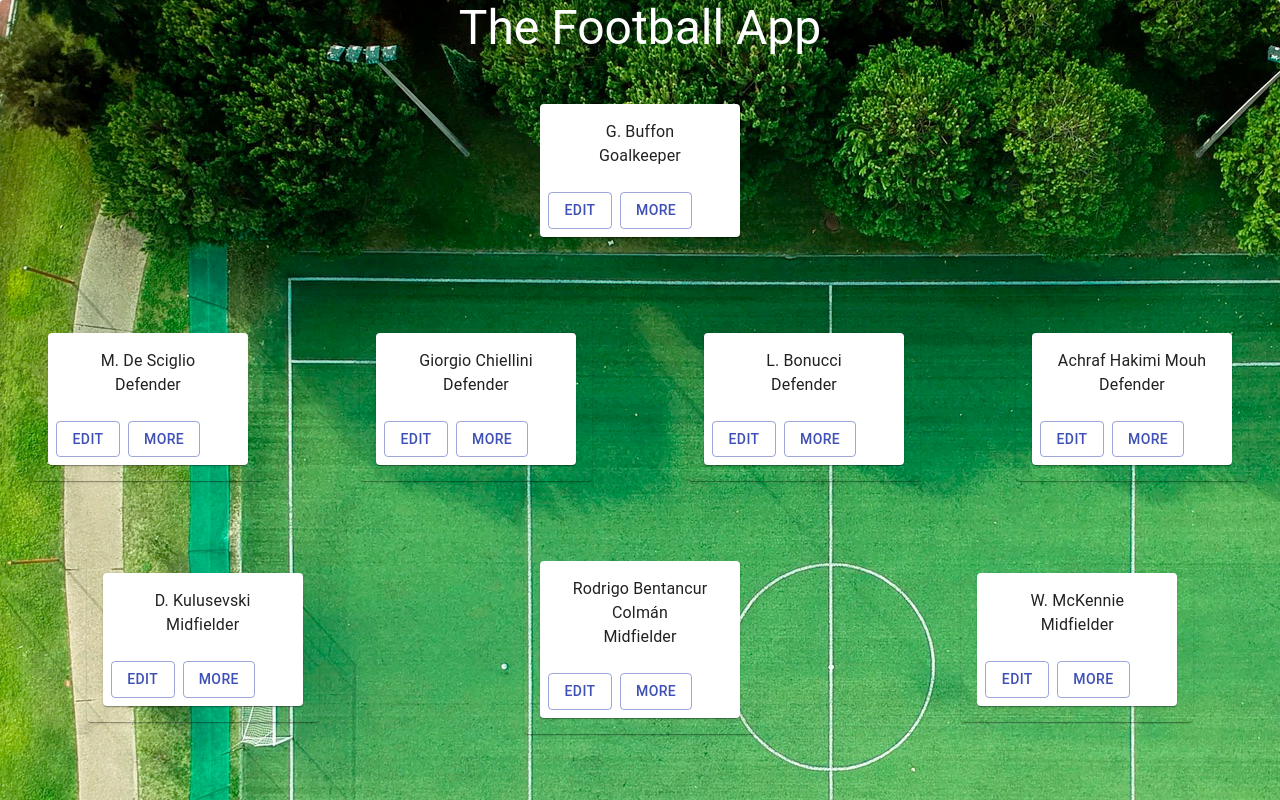
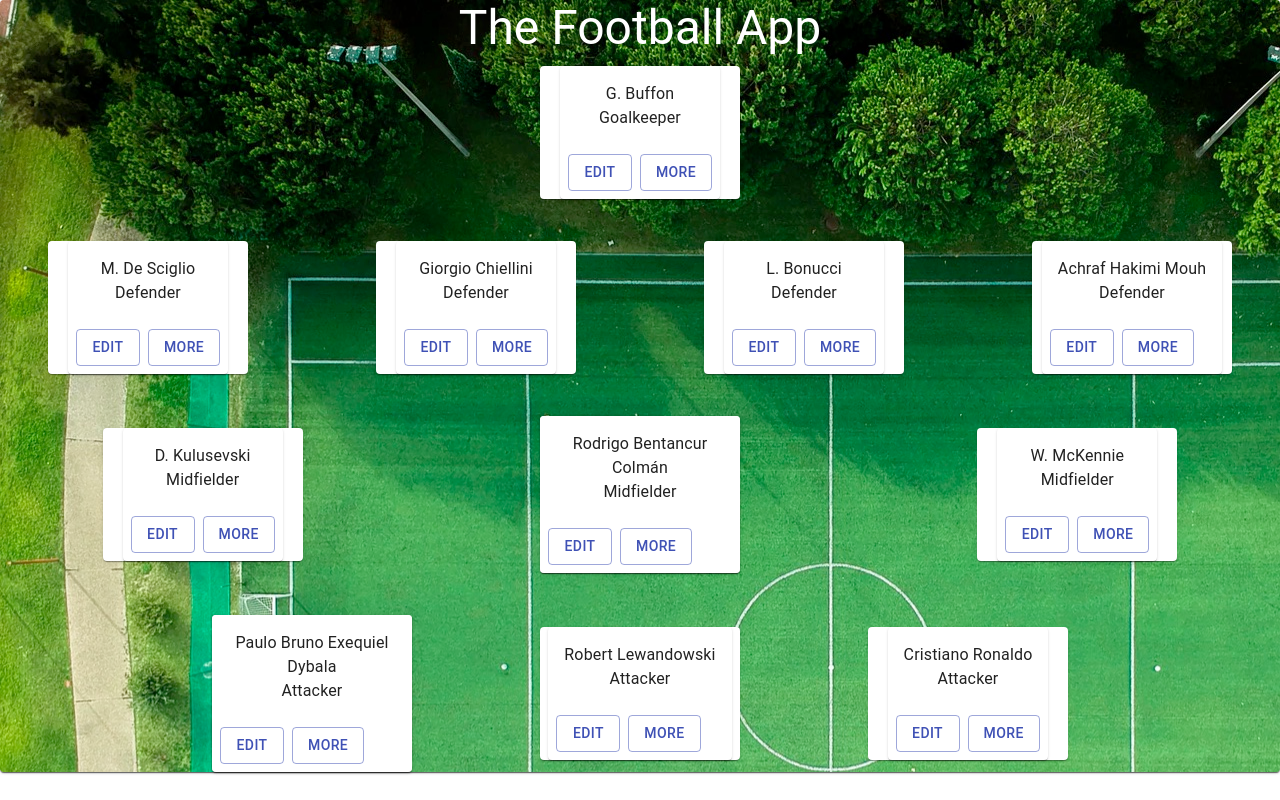
Before and after one commit to JonathanGatti/football-app, a React (Create React App) app: page / in a window 1280 px wide. Shown: the top 800 px of the page. Built offline with nearby package versions, Linux system fonts and the light colour scheme.

Commit message:
modified styles and gitingore

```diff
--- a/src/styles/TeamStyles.js
+++ b/src/styles/TeamStyles.js
@@ -27,12 +27,14 @@
     justifyContent: 'center',
   },
   paper: {
-    padding: theme.spacing(2),
-    marginTop: theme.spacing(4),
+    marginTop: theme.spacing(1.3),
     width: '200px',
     textAlign: 'center',
+    display: 'flex',
+    flexDirection: 'column',
+    justifyContent: 'center',
+    alignItems: 'center',
     color: theme.palette.text.secondary,
-    backgroundColor: 'transparent'
   },
 }));
 
```
